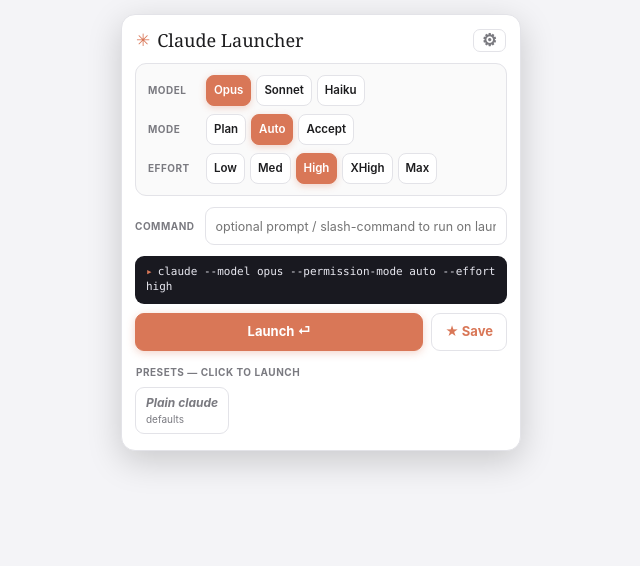
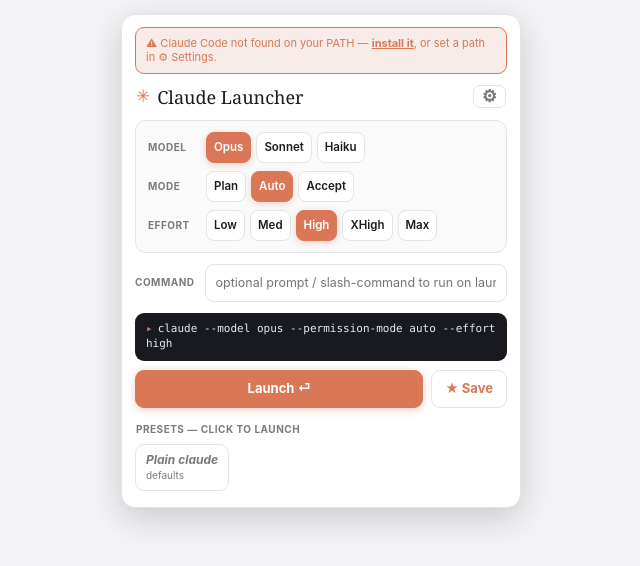
Before and after one commit to jboho/claude-session-launcher, a website with bundled scripts: page src/renderer/index.html in a window 1280 px wide. Shown: the whole page, without its empty margins (319-959 px from the left). Built offline with nearby package versions, Linux system fonts and the light colour scheme.

Commit message:
feat: not-found banner + claude binary path setting

```diff
--- a/src/renderer/index.html
+++ b/src/renderer/index.html
@@ -8,6 +8,7 @@
 </head>
 <body>
   <div class="win">
+    <div class="banner" id="claude-banner">⚠ Claude Code not found on your PATH — <a href="https://code.claude.com/docs" target="_blank" rel="noreferrer">install it</a>, or set a path in ⚙ Settings.</div>
     <div class="titlebar">
       <span class="name"><span class="mark">✳</span> Claude Launcher</span>
       <button class="gear" id="open-settings">⚙</button>
@@ -41,6 +42,7 @@
       <p class="sub">Global defaults. Presets keep their own working dir + command.</p>
       <div class="sfld"><label>Terminal</label><div class="seg" id="seg-terminal"></div></div>
       <div class="sfld"><label>Default working directory</label><input id="s-wd" type="text" placeholder="/absolute/path — blank = current" /></div>
+      <div class="sfld"><label>Claude binary (optional)</label><input id="s-claude" type="text" placeholder="claude (auto-detected on PATH)" /></div>
       <div class="close"><button id="close-settings">Done</button></div>
     </div>
   </div>
--- a/src/renderer/panel.css
+++ b/src/renderer/panel.css
@@ -111,3 +111,10 @@
   .preset .del { width:26px; border:none; border-left:1px solid var(--border); background:transparent;
     color:var(--muted); cursor:pointer; font-size:11px; }
   .preset .del:hover { background:var(--border); color:#c4314b; }
+
+  /* Claude-not-found banner (hidden unless not-detected AND no override) */
+  .banner { display:none; margin:0 0 10px; padding:8px 10px; border-radius:9px;
+    background:var(--accent-weak); color:var(--accent); font-size:11px; line-height:1.3;
+    border:1px solid var(--accent); }
+  .banner.show { display:block; }
+  .banner a { color:var(--accent); font-weight:700; }
--- a/src/renderer/panel.ts
+++ b/src/renderer/panel.ts
@@ -165,6 +165,7 @@ function renderTerminalSeg(): void {
 
 function syncInputs(): void {
   ($("s-wd") as HTMLInputElement).value = settings.wd;
+  ($("s-claude") as HTMLInputElement).value = settings.claudeBinary;
   ($("cmd") as HTMLInputElement).value = composer.cmd;
 }
 
@@ -195,6 +196,17 @@ function openSaveRow(): void {
 
 function closeSaveRow(): void {
   $("save-row").classList.remove("open");
+}
+
+async function refreshClaudeStatus(): Promise<void> {
+  let found = false;
+  try {
+    found = (await window.launcher.detectClaude()).found;
+  } catch {
+    found = false;
+  }
+  const show = !found && !settings.claudeBinary.trim();
+  $("claude-banner").classList.toggle("show", show);
 }
 
 async function confirmSave(): Promise<void> {
@@ -244,11 +256,13 @@ async function init(): Promise<void> {
   $("close-settings").onclick = () => {
     void window.launcher.saveSettings(settings);
     $("backdrop").classList.remove("open");
+    void refreshClaudeStatus();
   };
   $("backdrop").onclick = (e) => {
     if (e.target === $("backdrop")) {
       void window.launcher.saveSettings(settings);
       $("backdrop").classList.remove("open");
+      void refreshClaudeStatus();
     }
   };
   ($("s-wd") as HTMLInputElement).oninput = () => {
@@ -257,12 +271,16 @@ async function init(): Promise<void> {
     composer.wd = v;
     renderPreview();
   };
+  ($("s-claude") as HTMLInputElement).oninput = () => {
+    settings.claudeBinary = ($("s-claude") as HTMLInputElement).value;
+  };
 
   renderDials();
   renderPreview();
   renderPresets();
   renderTerminalSeg();
   syncInputs();
+  void refreshClaudeStatus();
 }
 
 window.addEventListener("DOMContentLoaded", () => {
```
